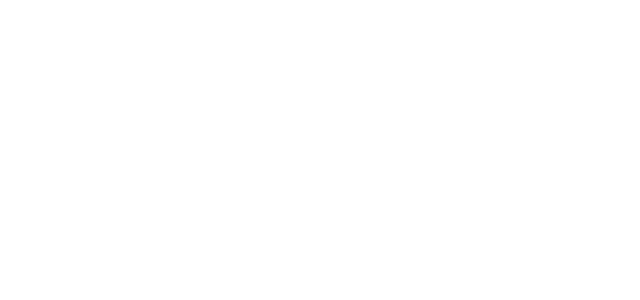
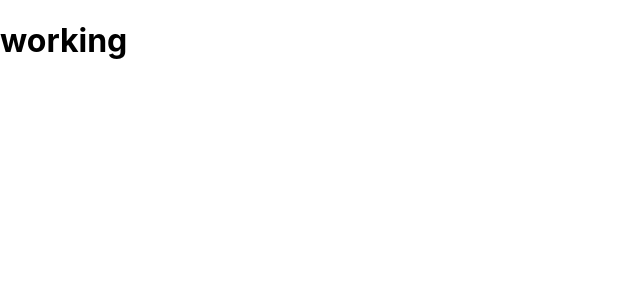
Before and after one commit to allisonwmoss/devdo-frontend, a React (Create React App) app in the folder frontend/: page / in a window 1280 px wide. Shown: the top 300 px of the page, without its empty margins (0-640 px from the left). Built offline with nearby package versions, Linux system fonts and the light colour scheme.

Commit message:
Frontend and backend are talking to each other

```diff
--- a/frontend/src/App.js
+++ b/frontend/src/App.js
@@ -7,6 +7,7 @@ import IdeaDetail from './components/IdeaDetail';
 function App() {
   return (
     <div className="container">
+      <h1>working</h1>
       <Switch>
         <Route exact path="/ideas" component={IdeaList}></Route>
         <Route exact path="/ideas/:id" component={IdeaDetail}></Route>
```
Also changed, not shown: 1 other file (tests, documents, lock files or other folders).
